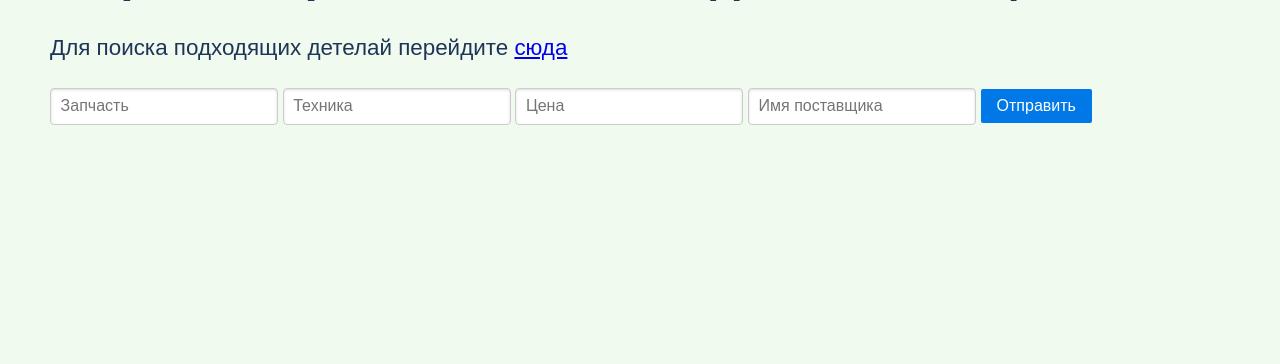
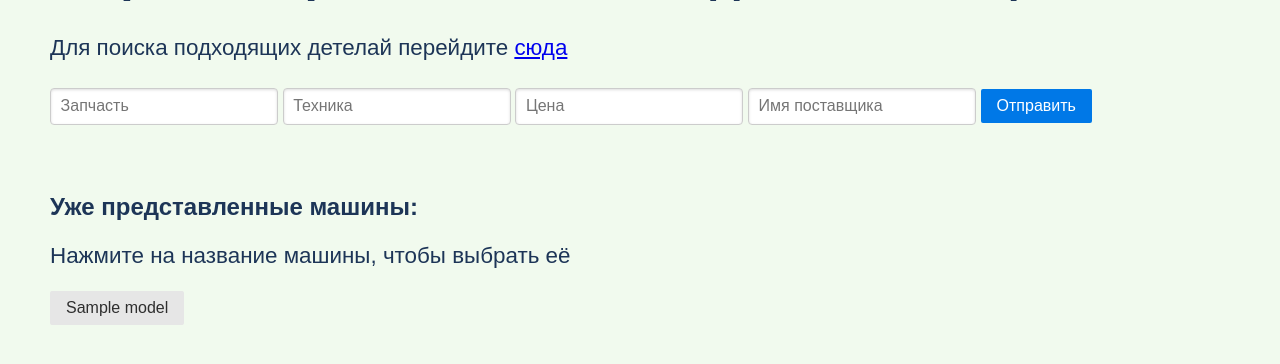
Before and after one commit to onekram/rshb-project, a Flask app: template flask-app/templates/seller.html in a window 1280 px wide. Shown: the part 135-499 px from the top of the page. Run offline with Flask 3, Linux system fonts and the light colour scheme; the template is opened without the code that fills it: most values are stand-ins (such as "Sample title", 1, 10 or a date in 2020); some libraries are stand-ins or nearby versions.

Commit message:
feat: choose models in seller

```diff
--- a/flask-app/app.py
+++ b/flask-app/app.py
@@ -6,6 +6,15 @@ def get_db_connection():
     conn = sqlite3.connect('parts.db')
     conn.row_factory = sqlite3.Row
     return conn
+
+def get_all_models():
+    all_models = []
+    with get_db_connection() as conn:
+        models = conn.execute('''
+            SELECT DISTINCT spare_part_model FROM parts
+        ''').fetchall()
+
+        return [model['spare_part_model'] for model in models]
 
 def init_db():
     with get_db_connection() as conn:
@@ -22,19 +31,11 @@ def init_db():
 
 @app.route('/')
 def seller():
-    return render_template('seller.html')
+    return render_template('seller.html', all_models=get_all_models())
 
 @app.route('/buyer')
 def buyer():
-    all_models = []
-    with get_db_connection() as conn:
-        models = conn.execute('''
-            SELECT DISTINCT spare_part_model FROM parts
-        ''').fetchall()
-
-        all_models = [model['spare_part_model'] for model in models]
-
-    return render_template('buyer.html', all_models=all_models)
+    return render_template('buyer.html', all_models=get_all_models())
 
 @app.route('/send_spare_part', methods=['POST'])
 def send():
--- a/flask-app/templates/seller.html
+++ b/flask-app/templates/seller.html
@@ -19,17 +19,29 @@
         p {font-size: 1.4em;}
         h1 {font-size: 3em;}
     </style>
+    <script>
+        function choose_model(e) {
+           document.querySelector("#spare_part_model").value = e.target.id
+        }
+    </script>
     <h1>Форма отправки запчастей для поставщика</h1>
     <p>Для поиска подходящих детелай перейдите <a href="./buyer">сюда</a></p>
         <form class="pure-form" action="./send_spare_part" method="POST">
             <fieldset>
                 <input type="text" name="spare_part_name" placeholder="Запчасть" />
-                <input type="text" name="spare_part_model" placeholder="Техника">
+                <input type="text" id="spare_part_model" name="spare_part_model" placeholder="Техника">
                 <input type="text" name="spare_part_price" placeholder="Цена"/>
                 <input type="text" name="seller_name" placeholder="Имя поставщика"/>
                 <button type="submit" class="pure-button pure-button-primary">Отправить</button>
             </fieldset>
         </form>
-
+    <br><br>
+    <h2>Уже представленные машины:</h2>
+    <p>Нажмите на название машины, чтобы выбрать её</p>
+    <div>
+    {% for model in all_models %}
+        <button onclick="choose_model(event)" class="pure-button" id="{{ model }}">{{ model }}</button>
+    {% endfor %}
+    </div>
 </body>
 </html>
```
Also changed, not shown: parts.db (added), 1 other file.
